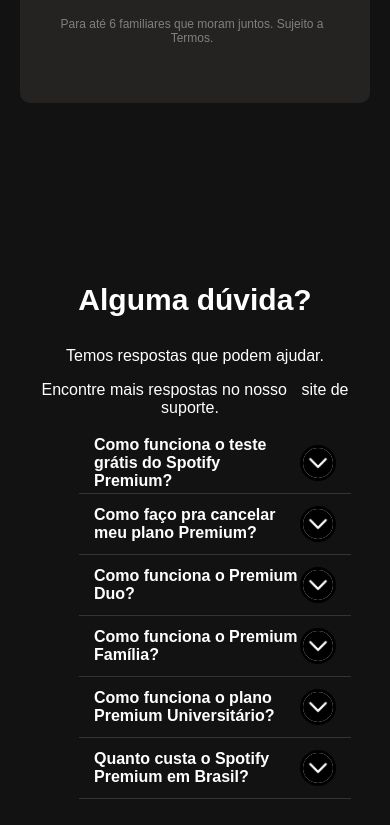
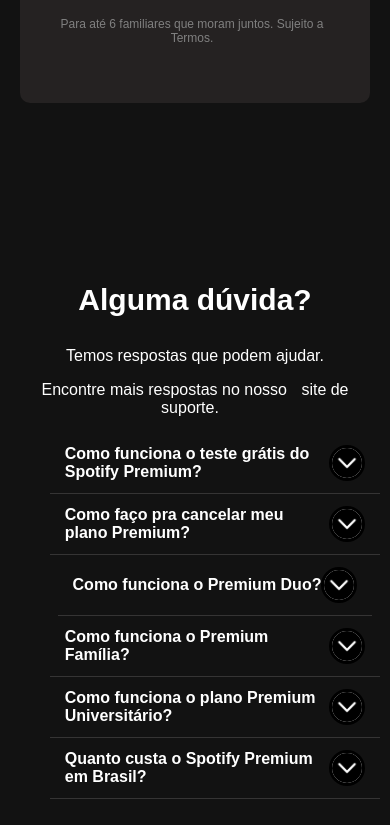
Before and after one commit to rodrigocostadev/spotify-clone, a plain HTML site: page index.html in a window 390 px wide. Shown: the part 5163-5988 px from the top of the page. Drawn offline with Linux system fonts and the light colour scheme.

Commit message:
att asks

```diff
--- a/styles/media.css
+++ b/styles/media.css
@@ -67,4 +67,8 @@
         scale: 1.2;
         cursor: pointer;
     }
+
+    #ask{
+        max-width: 95%;
+    }
 }
```
